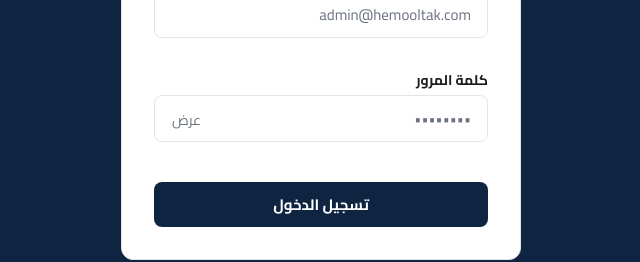
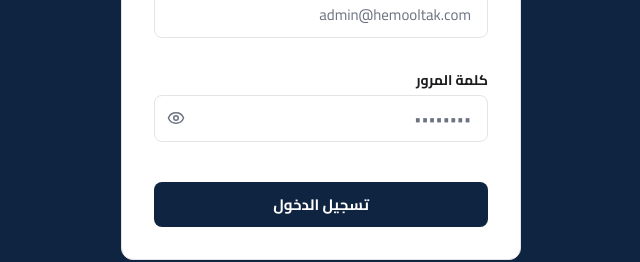
Before and after one commit to Samalync-Ltd/hemooltak-admin, a React (Vite) app: page /admin/login in a window 1280 px wide. Shown: the part 346-608 px from the top of the page, without its empty margins (319-959 px from the left). Built offline with nearby package versions, Linux system fonts and the light colour scheme; no server answers.

Commit message:
UX improvments (password feilds)

```diff
--- a/src/components/common/Input.jsx
+++ b/src/components/common/Input.jsx
@@ -1,9 +1,34 @@
-import React, { forwardRef } from 'react';
+import React, { forwardRef, useState } from 'react';
+import { Eye, EyeOff } from 'lucide-react';
 import styles from './Input.module.css';
-export const Input = forwardRef(({ label, error, className = '', ...props }, ref) => {
+export const Input = forwardRef(({ label, error, className = '', type, style, ...props }, ref) => {
+    // Every password field gets a show/hide toggle; nothing else changes.
+    const [isVisible, setIsVisible] = useState(false);
+    const isPassword = type === 'password';
     return (<div className={`${styles.container} ${className}`}>
         {label && <label className={styles.label}>{label}</label>}
-        <input ref={ref} className={`${styles.input} ${error ? styles.errorInput : ''}`} {...props}/>
+        <div className={styles.inputWrapper}>
+          <input
+            ref={ref}
+            type={isPassword && isVisible ? 'text' : type}
+            className={`${styles.input} ${error ? styles.errorInput : ''}`}
+            style={isPassword ? { ...style, paddingInlineEnd: 44 } : style}
+            {...props}
+          />
+          {isPassword && (
+            <button
+              type="button"
+              className={styles.visibilityToggle}
+              onClick={() => setIsVisible(v => !v)}
+              aria-label={isVisible ? 'إخفاء كلمة المرور' : 'إظهار كلمة المرور'}
+              aria-pressed={isVisible}
+              title={isVisible ? 'إخفاء كلمة المرور' : 'إظهار كلمة المرور'}
+              disabled={props.disabled}
+            >
+              {isVisible ? <EyeOff size={18} /> : <Eye size={18} />}
+            </button>
+          )}
+        </div>
         {error && <span className={styles.errorText}>{error}</span>}
       </div>);
 });
--- a/src/components/common/Input.module.css
+++ b/src/components/common/Input.module.css
@@ -44,3 +44,46 @@
   font-size: 13px;
   margin-top: var(--spacing-xs);
 }
+
+.inputWrapper {
+  position: relative;
+  display: flex;
+  flex-direction: column;
+}
+
+.visibilityToggle {
+  position: absolute;
+  inset-inline-end: 6px;
+  top: 50%;
+  transform: translateY(-50%);
+  display: flex;
+  align-items: center;
+  justify-content: center;
+  width: 32px;
+  height: 32px;
+  padding: 0;
+  border: none;
+  border-radius: var(--radius-sm, 6px);
+  background: none;
+  color: var(--color-text-muted);
+  cursor: pointer;
+}
+
+.visibilityToggle:hover {
+  color: var(--color-text-primary);
+}
+
+.visibilityToggle:focus-visible {
+  outline: 2px solid var(--color-primary);
+  outline-offset: 1px;
+}
+
+.visibilityToggle:disabled {
+  cursor: not-allowed;
+  opacity: 0.5;
+}
+
+/* Edge draws its own reveal button inside password inputs — one eye is enough. */
+.input::-ms-reveal {
+  display: none;
+}
--- a/src/pages/admin/auth/AdminLogin.jsx
+++ b/src/pages/admin/auth/AdminLogin.jsx
@@ -8,7 +8,6 @@ import { Button } from '../../../components/common/Button';
 export const AdminLogin = () => {
   const [email, setEmail] = useState('');
   const [password, setPassword] = useState('');
-  const [showPassword, setShowPassword] = useState(false);
   const [loading, setLoading] = useState(false);
   const [error, setError] = useState('');
 
@@ -68,28 +67,14 @@ export const AdminLogin = () => {
             placeholder="admin@hemooltak.com"
           />
 
-          <div style={{ position: 'relative' }}>
           <Input
             label="كلمة المرور"
-              type={showPassword ? "text" : "password"}
+            type="password"
+            autoComplete="current-password"
             value={password}
             onChange={(e) => setPassword(e.target.value)}
             placeholder="••••••••"
           />
-            <button
-              type="button"
-              onClick={() => setShowPassword(!showPassword)}
-              style={{
-                position: 'absolute',
-                left: 12,
-                top: 36,
-                color: 'var(--color-text-muted)',
-                fontSize: 14
-              }}
-            >
-              {showPassword ? 'إخفاء' : 'عرض'}
-            </button>
-          </div>
 
           <Button type="submit" variant="primary" disabled={loading} style={{ marginTop: 8 }}>
             {loading ? 'جاري الدخول...' : 'تسجيل الدخول'}
```
Lines whose indentation alone changed are shown as unchanged.
